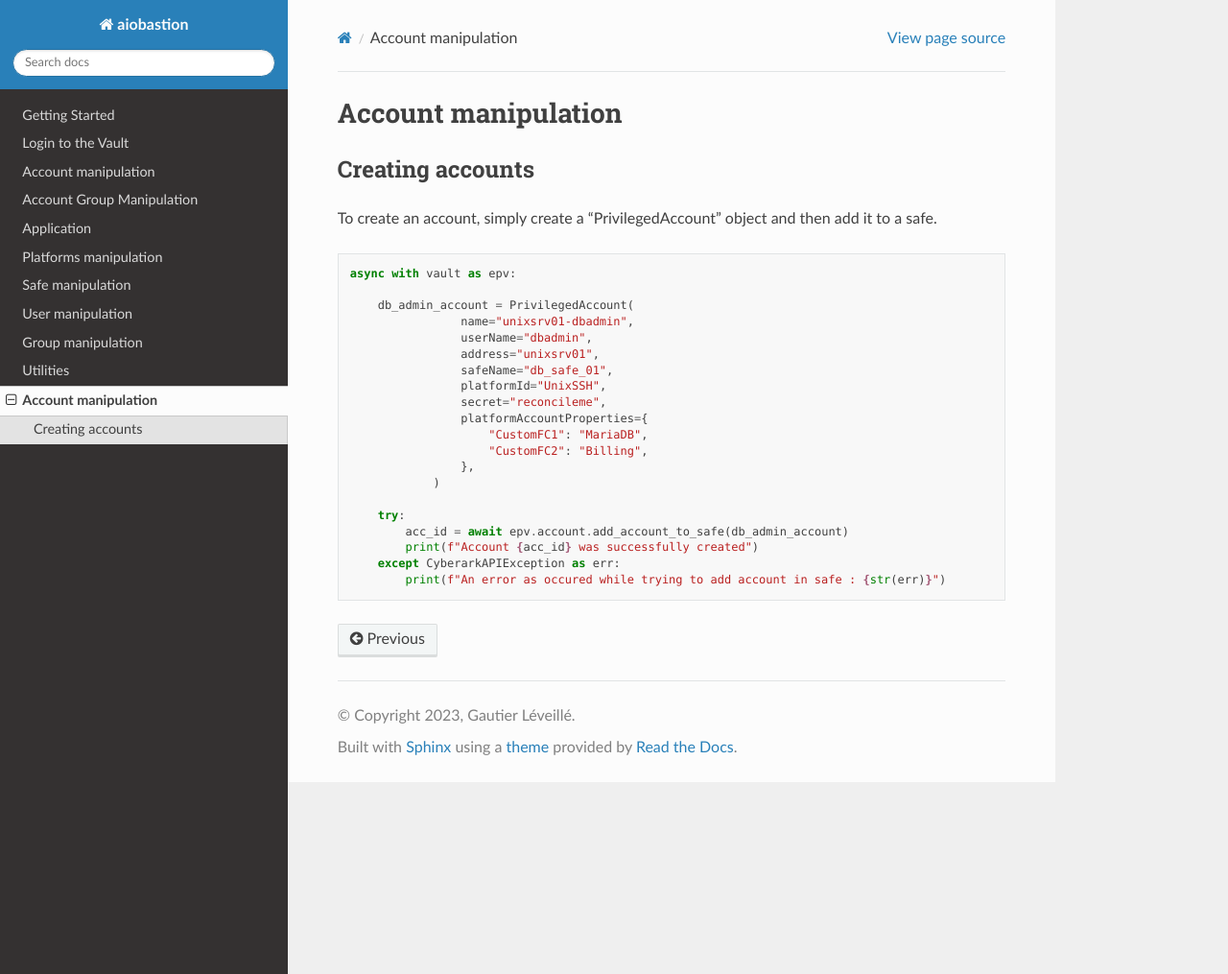
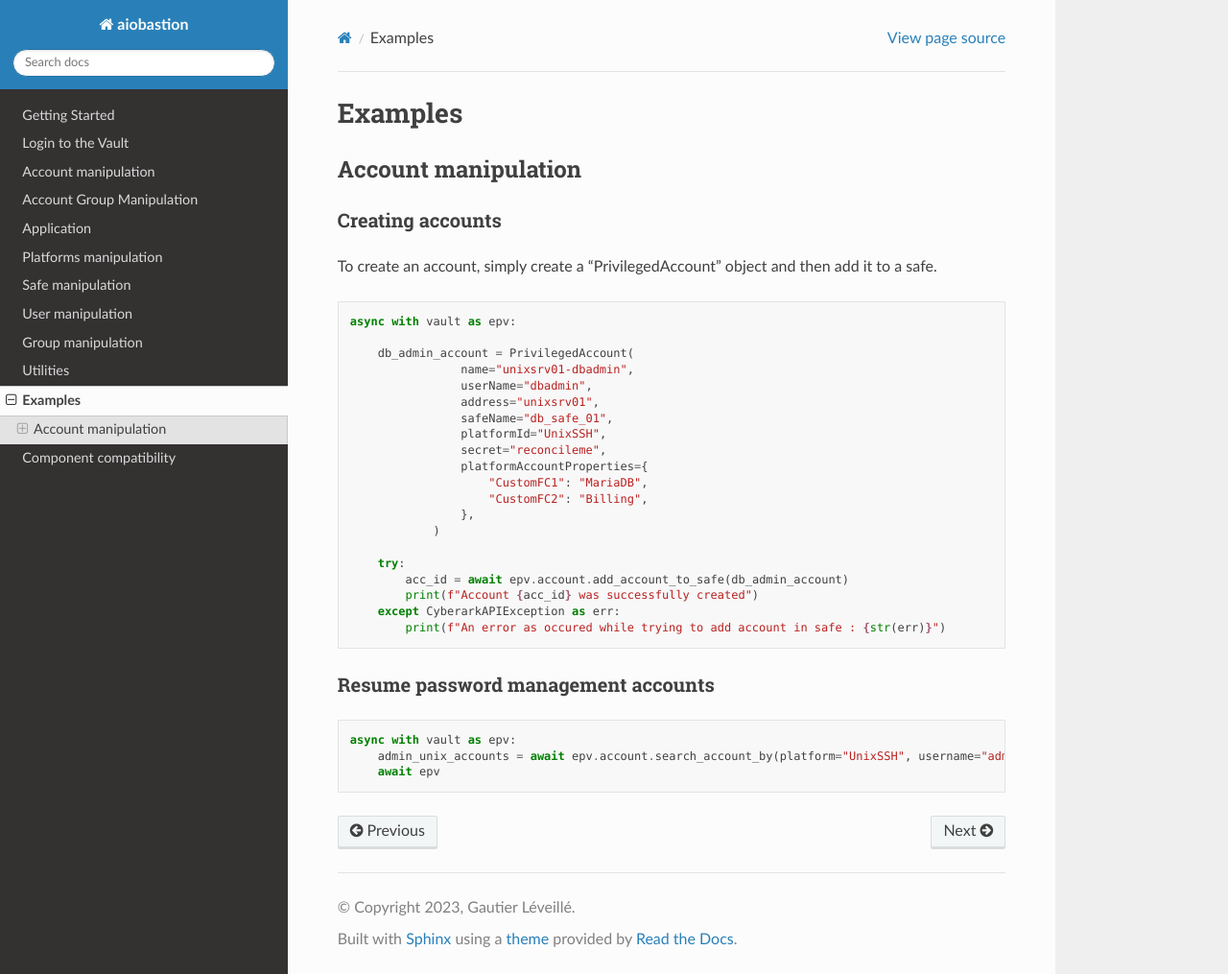
Before and after one commit to safepost/aiobastion, a Sphinx documentation site: the page built from docs/examples.rst, in a window 1280 px wide and 1015 px high. Shown: the whole window at 96% size. Built offline with Sphinx 7.4.7 and the Read the Docs theme 2.0.0, drawn with Linux system fonts in a browser that asks for light colours.

Commit message:
adding compatibility.rst to documentation

```diff
--- a/docs/examples.rst
+++ b/docs/examples.rst
@@ -1,8 +1,11 @@
+Examples
+============
+
 Account manipulation
-=======================
+-------------------------
 
 Creating accounts
-------------------------
+~~~~~~~~~~~~~~~~~~~~~~~~
 
 To create an account, simply create a "PrivilegedAccount" object and then add it to a safe.
 
@@ -28,3 +31,13 @@ To create an account, simply create a "PrivilegedAccount" object and then add it
             print(f"Account {acc_id} was successfully created")
         except CyberarkAPIException as err:
             print(f"An error as occured while trying to add account in safe : {str(err)}")
+
+
+Resume password management accounts
+~~~~~~~~~~~~~~~~~~~~~~~~~~~~~~~~~~~~~~~~~~
+
+.. code-block:: python
+
+    async with vault as epv:
+        admin_unix_accounts = await epv.account.search_account_by(platform="UnixSSH", username="admin")
+        await epv
--- a/docs/index.rst
+++ b/docs/index.rst
@@ -14,7 +14,7 @@ Welcome to aiobastion's documentation!
    users
    utilities
    examples
-
+   compatibility
 
 
 
```
Also changed, not shown: docs/compatibility.rst (added, +18 -0 lines).
